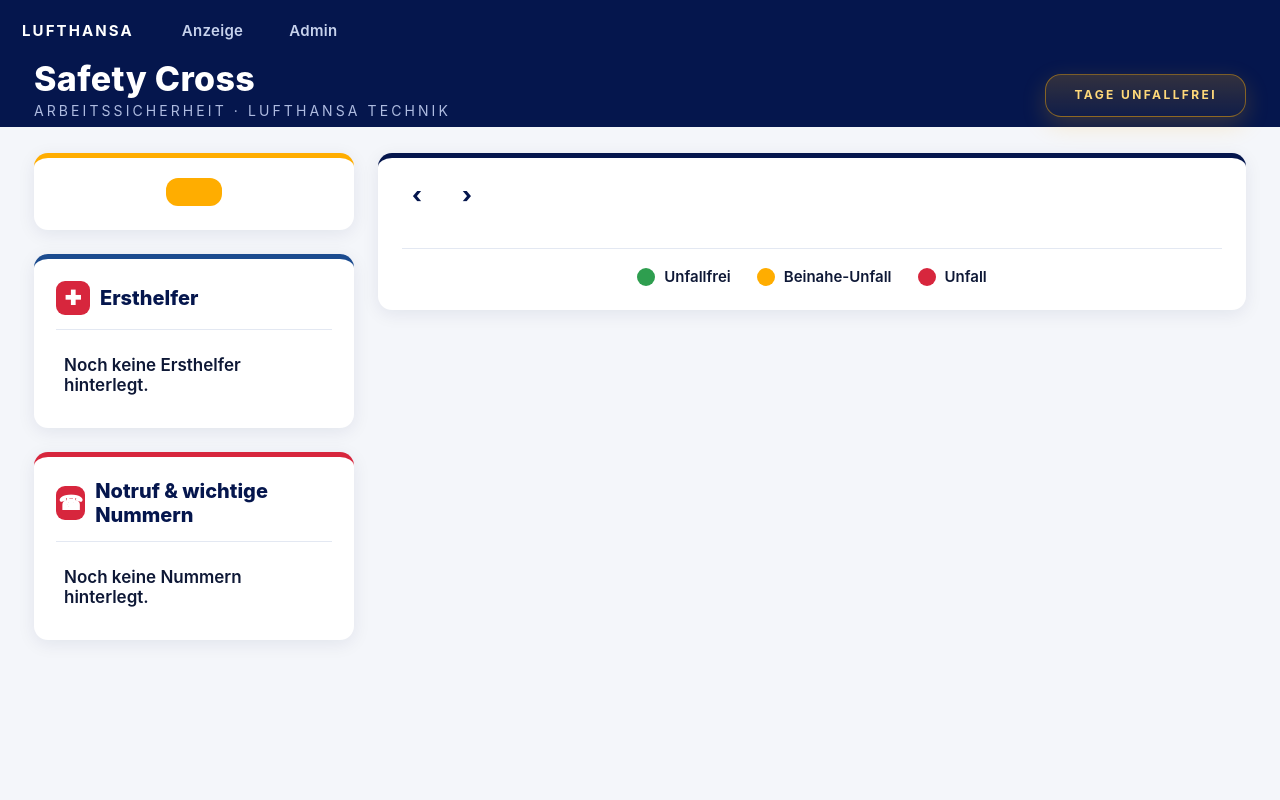
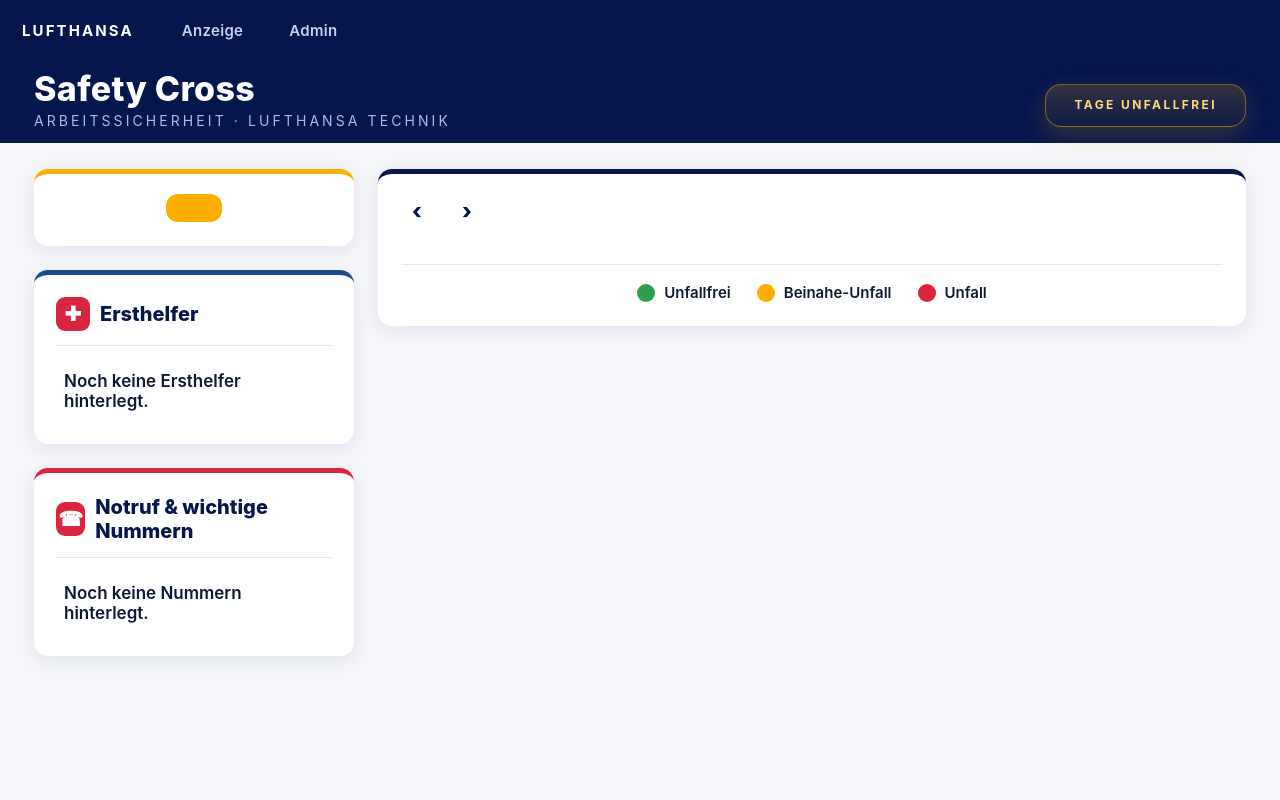
Before and after one commit to 17Trust09/lhtpi, a Flask app: template terminboard/templates/board.html in a window 1280 px wide. Run offline with Flask 3, Linux system fonts and the light colour scheme; the template is opened without the code that fills it, so the values that code supplies are empty; parts of the project's set-up code (start-up, migrations or seed data) failed here and were passed over.

Commit message:
fix(safety-cross): Tabbar nicht mehr fixed im Kiosk, Titel liegt direkt darunter

```diff
--- a/tools/safety-cross/static/style.css
+++ b/tools/safety-cross/static/style.css
@@ -23,10 +23,11 @@
 
   /* Kiosk-Ansicht (nur Anzeige): body als Flex-Spalte, damit der Inhalt die
      volle Hoehe fuellt - zuverlaessig auch im iframe (wo vh unsicher sein
-     kann). Die Admin-Tabbar bleibt im Kiosk sichtbar, damit die Navigation
-     (Anzeige/Admin) jederzeit erreichbar ist. */
-  body.kiosk{display:flex;flex-direction:column;height:100%;overflow:hidden;padding-top:60px}
-  body.kiosk .tabbar{display:flex}
+     kann). Die Tabbar liegt hier NICHT fixed, sondern als erstes Kind im
+     Flex-Fluss - so sitzt der Safety-Cross-Titel direkt darunter, ohne den
+     doppelten Offset aus fixed + padding-top. */
+  body.kiosk{display:flex;flex-direction:column;height:100%;overflow:hidden}
+  body.kiosk .tabbar{position:static;flex:none}
 
   /* ===== TAB BAR ===== */
   .tabbar{
@@ -68,7 +69,7 @@
   }
   /* Im Kiosk sitzt die Tabbar direkt ueber dem Header - der grosse
      Kopf-Abstand (26px) waere dort ein leerer Streifen. Weniger Luft. */
-  body.kiosk .kiosk-header{padding-top:2px;padding-bottom:8px}
+  body.kiosk .kiosk-header{padding-top:12px;padding-bottom:14px}
   .kiosk-header .left{display:flex;align-items:center;gap:16px}
   .kiosk-title h1{font-size:34px;font-weight:800;letter-spacing:.01em;line-height:1}
   .kiosk-title .sub{font-size:14px;color:#aebbe0;letter-spacing:.22em;text-transform:uppercase;margin-top:6px}
```
Also changed, not shown: 1 other file.
